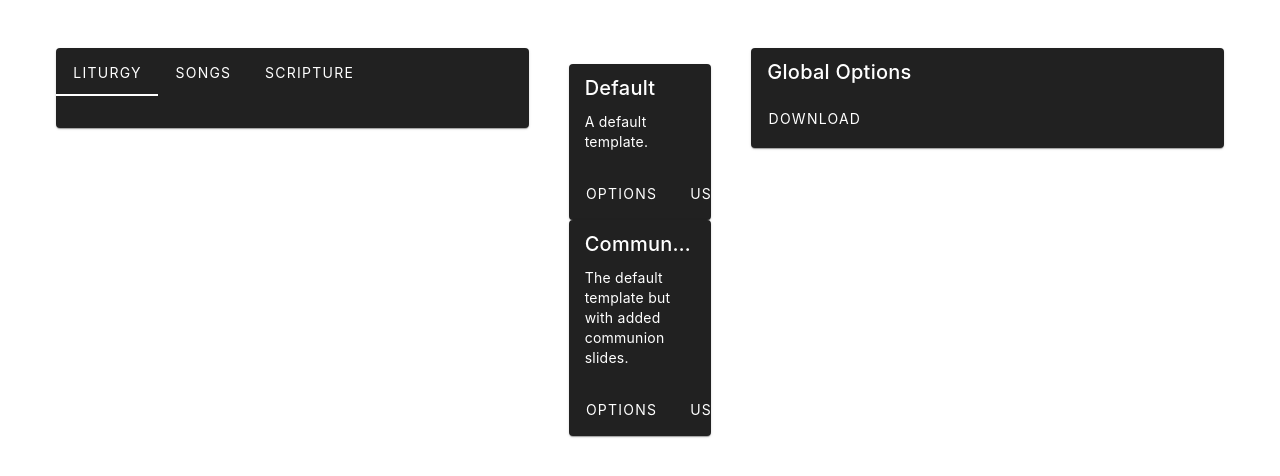
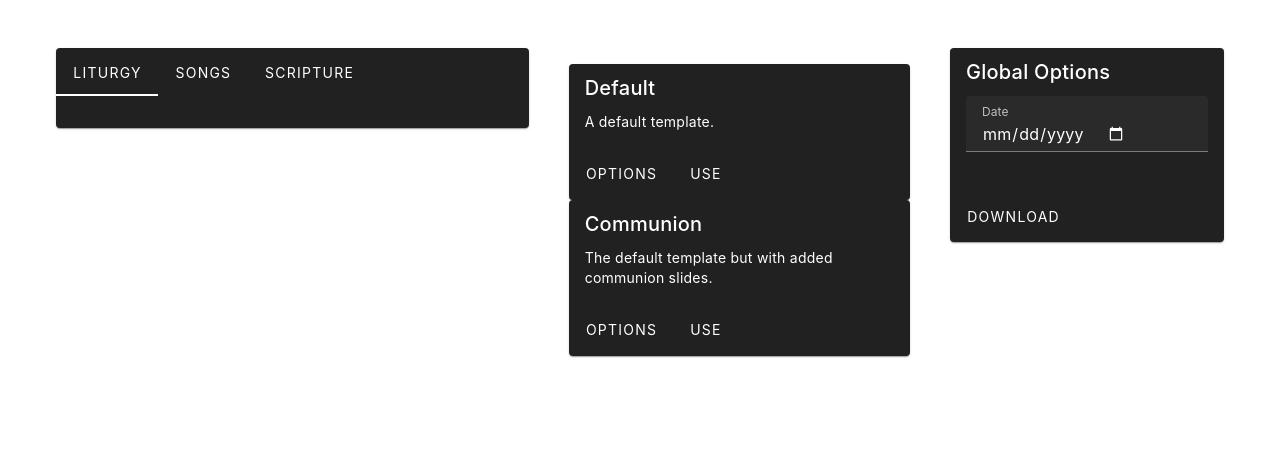
Before and after one commit to chuck-sys/pc-auto, a Vue app: page / in a window 1280 px wide. Shown: the top 476 px of the page. Built offline with nearby package versions, Linux system fonts and the light colour scheme.

Commit message:
feat: triple col width config and add prez date option

```diff
--- a/src/App.vue
+++ b/src/App.vue
@@ -73,7 +73,7 @@ function onClickTemplateOptions(t: Template) {
         />
       </v-col>
 
-      <v-col cols="12" sm="2">
+      <v-col cols="12" sm="4">
         <DraggableTimeline
           @preview-template="onPreviewTemplate"
           @click-template-options="onClickTemplateOptions"
@@ -81,7 +81,7 @@ function onClickTemplateOptions(t: Template) {
         />
       </v-col>
 
-      <v-col cols="12" sm="5">
+      <v-col cols="12" sm="3">
         <GlobalOptions v-if="optionsModel === 'global'" @click-download="onClickDownload" />
       </v-col>
     </v-row>
--- a/src/components/GlobalOptions.vue
+++ b/src/components/GlobalOptions.vue
@@ -7,6 +7,9 @@ defineEmits<{
 <template>
   <v-card>
     <v-card-title>Global Options</v-card-title>
+    <v-card-text>
+      <v-text-field label="Date" type="date" />
+    </v-card-text>
     <v-card-actions>
       <v-btn @click="$emit('click-download')">Download</v-btn>
     </v-card-actions>
```
